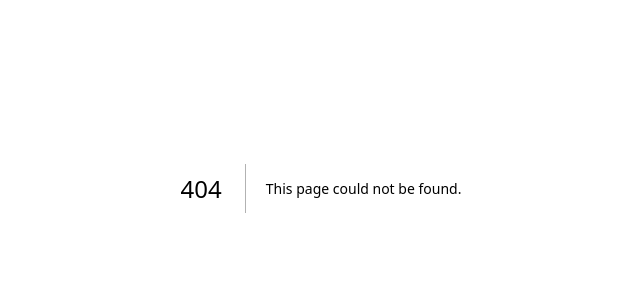
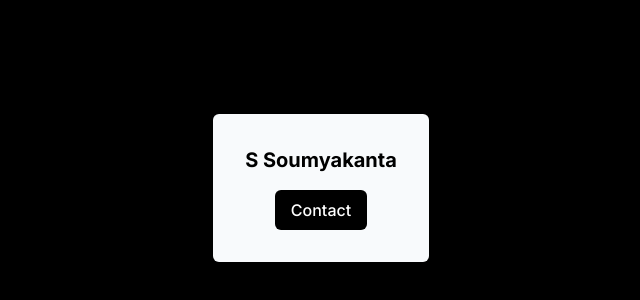
Before and after one commit to s-soumyakanta/s-soumyakanta, a Next.js app: page /contact in a window 1280 px wide. Before the commit this address had no page. Shown: the part 212-512 px from the top of the page, without its empty margins (319-959 px from the left). Built offline with nearby package versions, Linux system fonts and the light colour scheme.

Commit message:
hashnode headless and contact

```diff
--- a/next.config.mjs
+++ b/next.config.mjs
@@ -1,4 +1,17 @@
 /** @type {import('next').NextConfig} */
-const nextConfig = {};
+const nextConfig = {
+    async rewrites() {
+        return [
+          {
+            source: "/blog",
+            destination: "https://starter-kit-xi.vercel.app/blog",
+          },
+          {
+            source: "/blog/:path*",
+            destination: "https://starter-kit-xi.vercel.app/blog/:path*",
+          },
+        ];
+      },
+};
 
 export default nextConfig;
--- /dev/null
+++ b/src/app/contact/page.tsx
@@ -0,0 +1,17 @@
+const Page = () => {
+    return (
+      <div className="flex justify-center items-center h-screen w-screen bg-black">
+        <div className="bg-slate-50 text-black rounded-md shadow-md p-8 text-center backdrop-blur-md">
+          <h1 className="font-bold text-xl mb-4">S Soumyakanta</h1>
+          <a
+            href="mailto:contact@s-soumyakanta.com"
+            className="inline-flex items-center px-4 py-2 rounded-md text-base font-medium bg-black hover:bg-gray-900 text-white"
+          >
+            Contact
+          </a>
+        </div>
+      </div>
+    );
+  };
+
+  export default Page;
```
